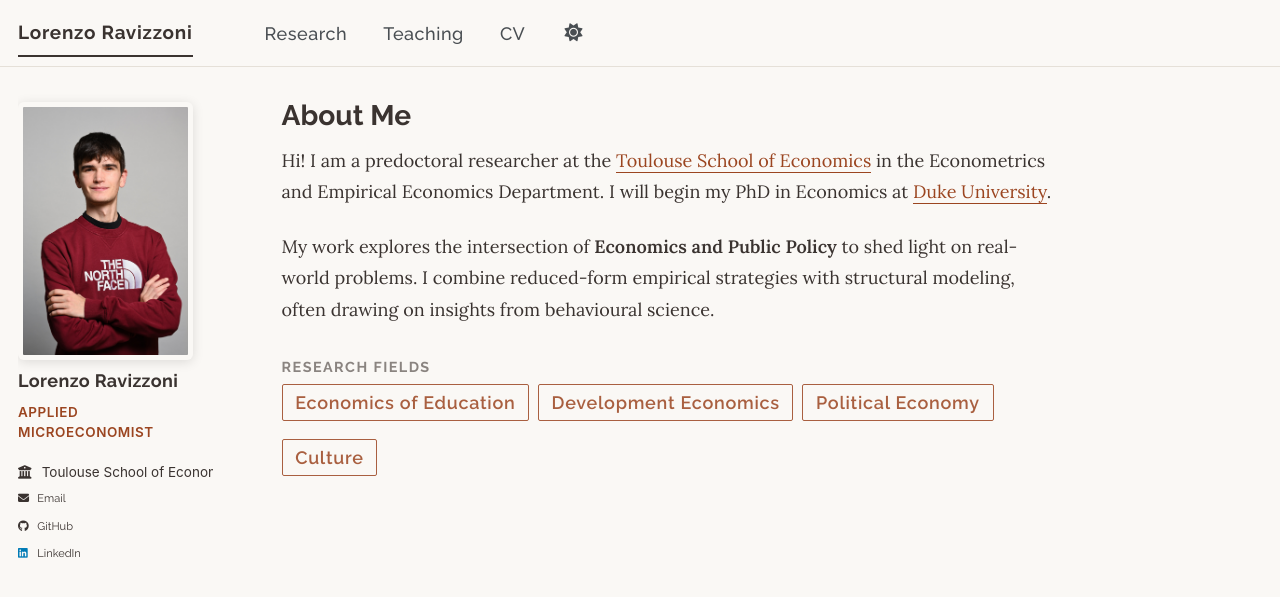
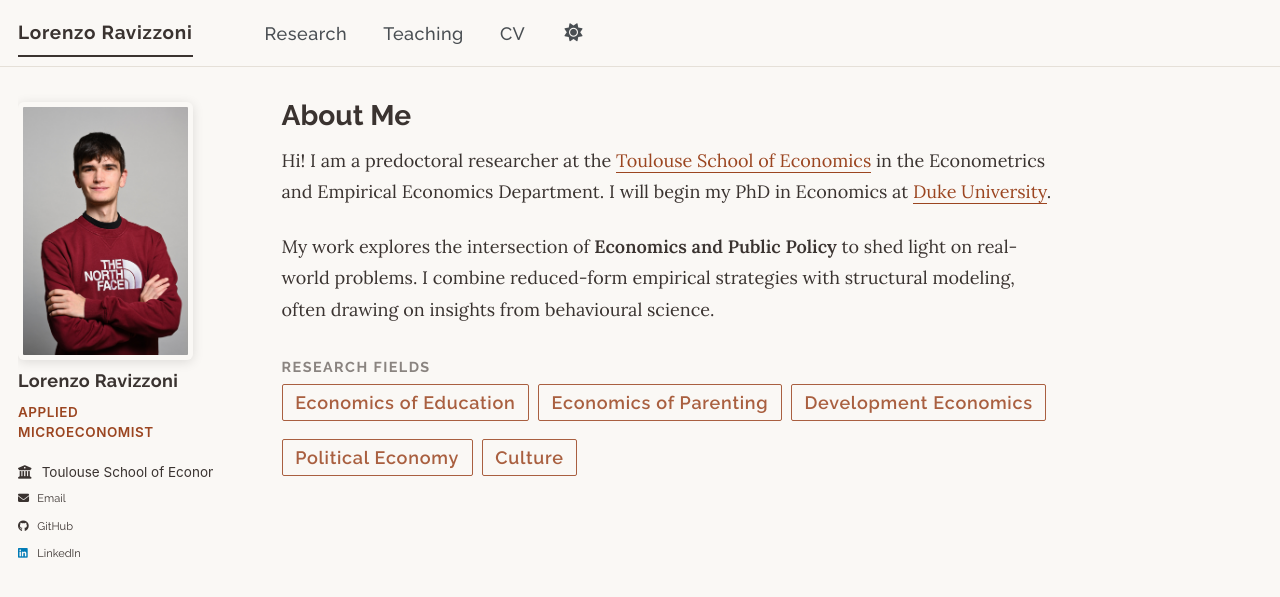
Before and after one commit to lravizzoni/lravizzoni.github.io, a Jekyll site: the page built from _pages/about.md, in a window 1280 px wide. Shown: the top 597 px of the page. Built offline with Jekyll 4.4.1, drawn with Linux system fonts in a browser that asks for light colours; a script bundle is joined from its source files by our own code; library files that are not in the unit come from our copies.

Commit message:
Update about.md

```diff
--- a/_pages/about.md
+++ b/_pages/about.md
@@ -15,6 +15,7 @@ My work explores the intersection of **Economics and Public Policy** to shed lig
   <h4>Research Fields</h4>
   <ul class="field-tags">
     <li class="field-tag">Economics of Education</li>
+    <li class="field-tag">Economics of Parenting</li>
     <li class="field-tag">Development Economics</li>
     <li class="field-tag">Political Economy</li>
     <li class="field-tag">Culture</li>
```
